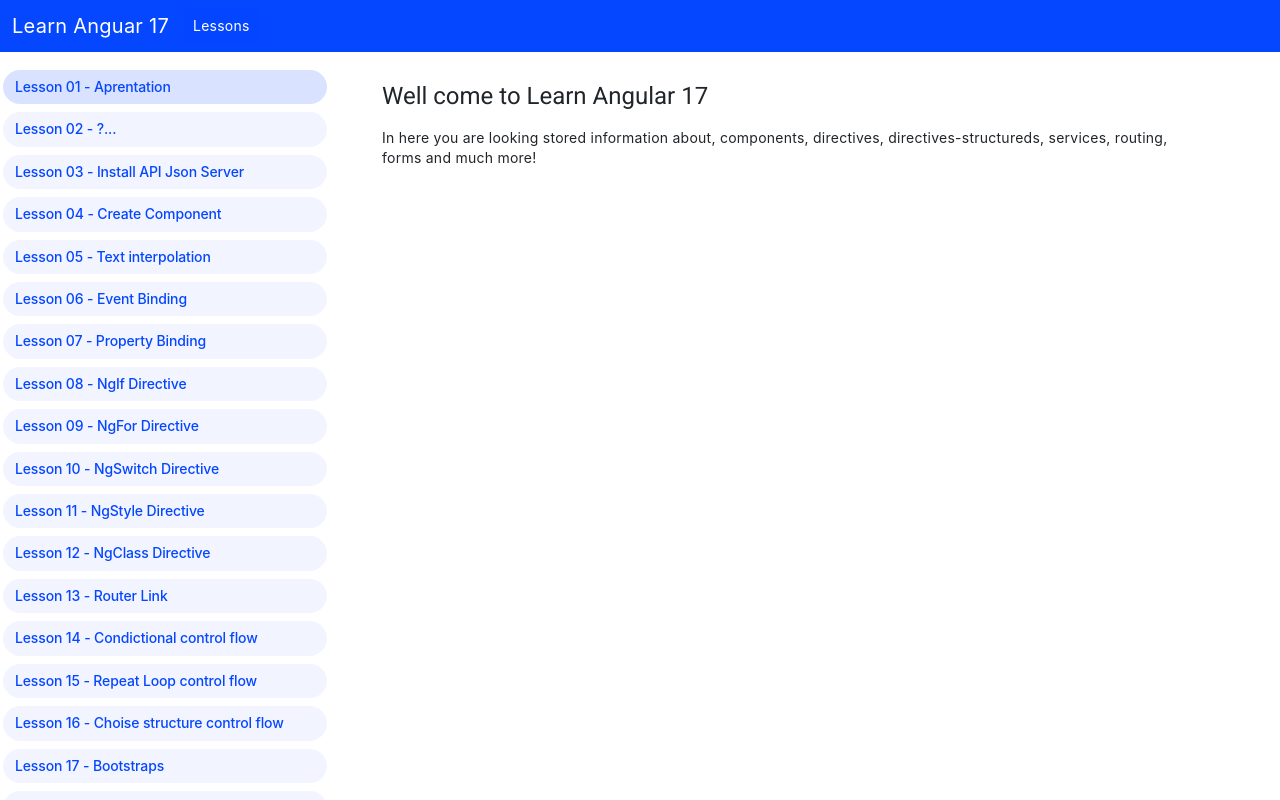
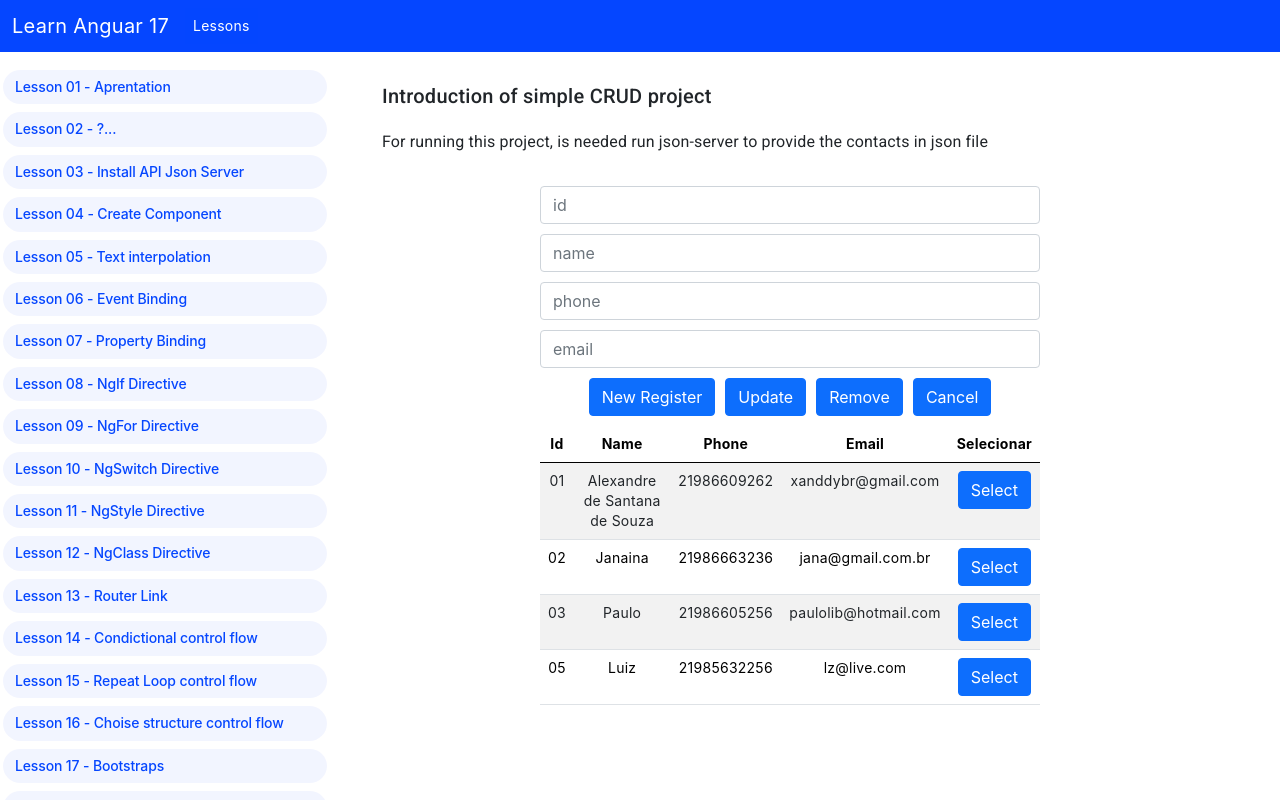
Before and after one commit to xanddybr/devtools-manual, an Angular app: page /lesson24 in a window 1280 px wide. Before the commit this address led to /lesson01. Built offline with nearby package versions, Linux system fonts and the light colour scheme; data requests are answered from the project's data file.

Commit message:
Fixed update function

```diff
--- a/db/db.json
+++ b/db/db.json
@@ -1,10 +1,28 @@
 {
   "contact": [
     {
-      "id":"01",
-      "name":"alex",
-      "phone":"21986609262",
-      "email":"xanddybr@gmail.com"
+      "id": "01",
+      "name": "Alexandre de Santana de Souza",
+      "phone": "21986609262",
+      "email": "xanddybr@gmail.com"
+    },
+    {
+      "id": "02",
+      "name": "Janaina",
+      "phone": "21986663236",
+      "email": "jana@gmail.com.br"
+    },
+    {
+      "id": "03",
+      "name": "Paulo",
+      "phone": "21986605256",
+      "email": "paulolib@hotmail.com"
+    },
+    {
+      "id": "05",
+      "name": "Luiz",
+      "phone": "21985632256",
+      "email": "lz@live.com"
     }
   ]
 }
--- a/src/app/app.component.scss
+++ b/src/app/app.component.scss
@@ -91,3 +91,18 @@
    .sideBar {
     background: color-mix(in srgb, var(--pill-accent) 100%, transparent);
    }
+
+  /* width */
+  ::-webkit-scrollbar {
+    width: 0px;
+  }
+
+  /* Track */
+  ::-webkit-scrollbar-track {
+
+  }
+
+  /* Handle */
+  ::-webkit-scrollbar-thumb {
+
+  }
--- a/src/app/app.component.ts
+++ b/src/app/app.component.ts
@@ -29,7 +29,7 @@
 
 
   ngOnInit() {
-    this.router.navigateByUrl("/lesson01")
+    this.router.navigateByUrl("/lesson24")
     this.filllinks()
 
   }
--- a/src/app/app.config.ts
+++ b/src/app/app.config.ts
@@ -1,13 +1,13 @@
 import { ApplicationConfig, importProvidersFrom } from '@angular/core';
 import { provideRouter, RouterLinkActive } from '@angular/router';
 import { routes } from './app.routes';
-import { provideHttpClient } from '@angular/common/http';
+import { provideHttpClient, withFetch } from '@angular/common/http';
 import { HttpClientModule } from '@angular/common/http';
 import { provideAnimationsAsync } from '@angular/platform-browser/animations/async';
 
 
 
 export const appConfig: ApplicationConfig = {
-  providers: [provideRouter(routes),provideHttpClient(),importProvidersFrom(HttpClientModule),RouterLinkActive, provideAnimationsAsync()]
+  providers: [provideRouter(routes),provideHttpClient(withFetch()),importProvidersFrom(HttpClientModule),RouterLinkActive, provideAnimationsAsync()]
 
 };
--- a/src/app/lesson24/lesson24.component.html
+++ b/src/app/lesson24/lesson24.component.html
@@ -1,4 +1,10 @@
+<h2>Introduction of simple CRUD project</h2>
+<h3>For running this project, is needed run json-server to provide the contacts in json file</h3>
+
+<div>
+
     <form [formGroup]="form01">
+        <input type="text"   formControlName="id"      placeholder="id"      class="form-control">
         <input type="text"   formControlName="name"    placeholder="name"    class="form-control" [readOnly]="txtname">
         <input type="text"   formControlName="phone"   placeholder="phone"   class="form-control" [readOnly]="txtphone">
         <input type="text"   formControlName="email"   placeholder="email"   class="form-control" [readOnly]="txtemail">
@@ -27,3 +33,5 @@
         </tbody>
     </table>
     </form>
+
+</div>
--- a/src/app/lesson24/lesson24.component.ts
+++ b/src/app/lesson24/lesson24.component.ts
@@ -16,6 +16,13 @@
 
   constructor(private service:ServiceLinksService){}
 
+  form01 = new FormGroup ({
+    id:    new FormControl(''),
+    name:  new FormControl(''),
+    phone: new FormControl(''),
+    email: new FormControl('')
+  })
+
   contact:Contact[]=[]
   btnRemove:string
   btnRegister:string
@@ -25,36 +32,23 @@
   txtemail:string
   labelBtnUpdate:string = 'Update'
   labelBtnRegister:string = 'New Register'
-  counter:number
   idtab:number
-  bloked:boolean=true
+  bloked:boolean = true
 
 
+  registerContact ():void {
+    this.service.registerContact(this.form01.value as Contact).subscribe((v)=> {this.contact.push(v)})
 
+  }
 
-  form01 = new FormGroup ({
-    id:    new FormControl(''),
-    name:  new FormControl(''),
-    phone: new FormControl(''),
-    email: new FormControl('')
-  })
-
-  counterId():any {
-  let soma = this.counter++
- }
-
-  registerContact ():void {
-    this.service.registerContact(this.form01.value as Contact).subscribe((v)=> { this.contact.push(v)})
-    console.log(this.counter)
-  }
 
   updateContact() {
     this.service.updateContact(this.form01.value as Contact).subscribe(objUpdated =>{
       let idxChanged = this.contact.findIndex(obj => {
-          return  obj === this.form01.value
-      })
+          return this.form01.value.id === obj.id
+    })
 
-     this.contact[idxChanged] = objUpdated
+    this.contact[idxChanged] = objUpdated
 
     })
   }
@@ -84,8 +78,11 @@
     this.form01.reset()
   }
 
+
+
   loadContacts():void {
     this.service.getContact().subscribe(result => { this.contact = result})
+    this.idtab + 1
   }
 
 
@@ -114,6 +111,7 @@
   ngOnInit():void {
     this.loadContacts()
 
+
   }
 
 }
--- a/src/app/models/Contact.ts
+++ b/src/app/models/Contact.ts
@@ -1,5 +1,5 @@
 export class Contact {
-    id?:"";
+    id:string;
     name:string;
     phone:string;
     email:string;
--- a/src/app/services/service-links.service.ts
+++ b/src/app/services/service-links.service.ts
@@ -61,7 +61,7 @@
   }
 
   updateContact(obj:Contact):Observable<Contact> {
-    return this.http.put<Contact>(`${this.url}/${obj}`,obj)
+    return this.http.put<Contact>(`${this.url}/${obj.id}`,obj)
   }
 
   deleteContact(id:string):Observable<any> {
```
Lines whose indentation alone changed are shown as unchanged.
